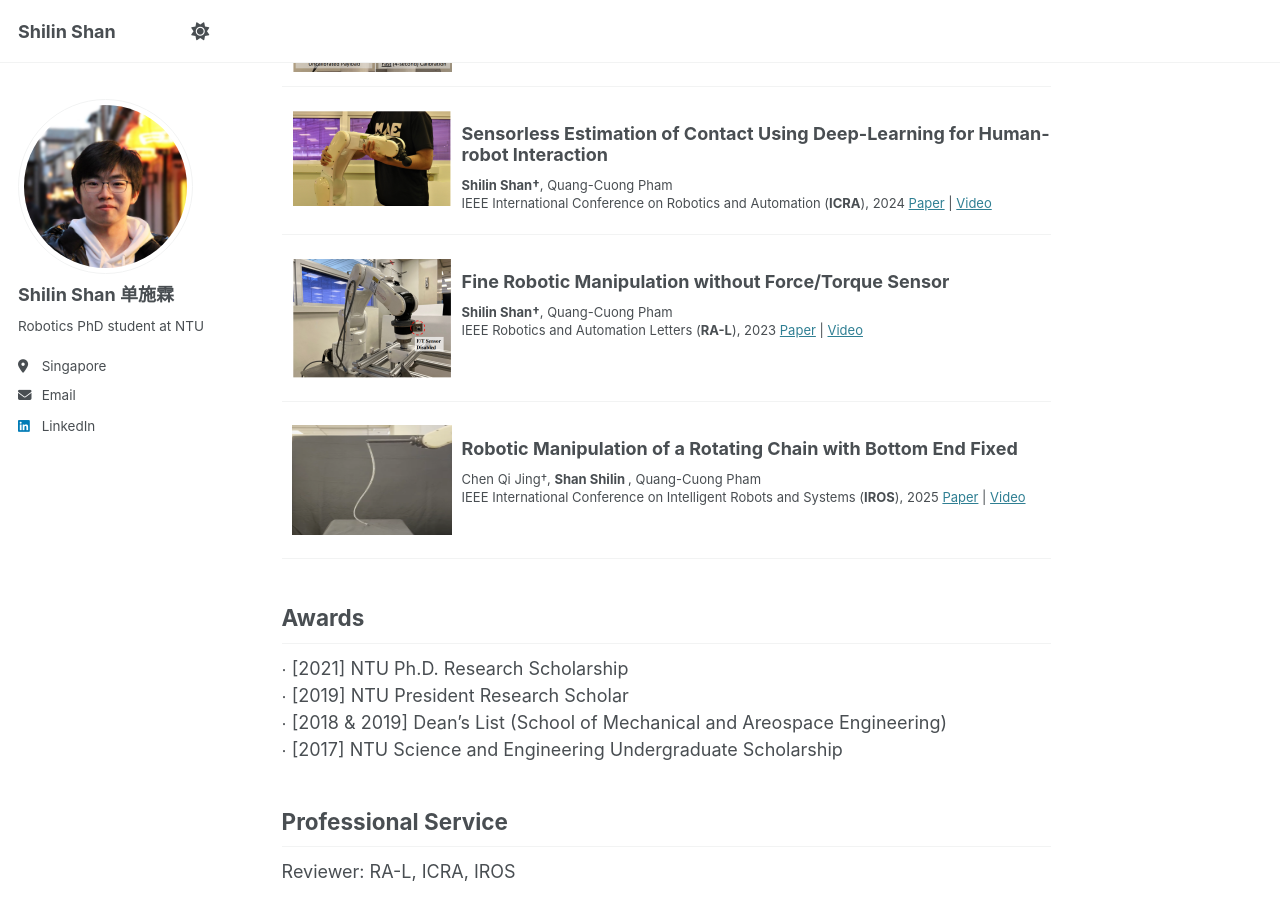
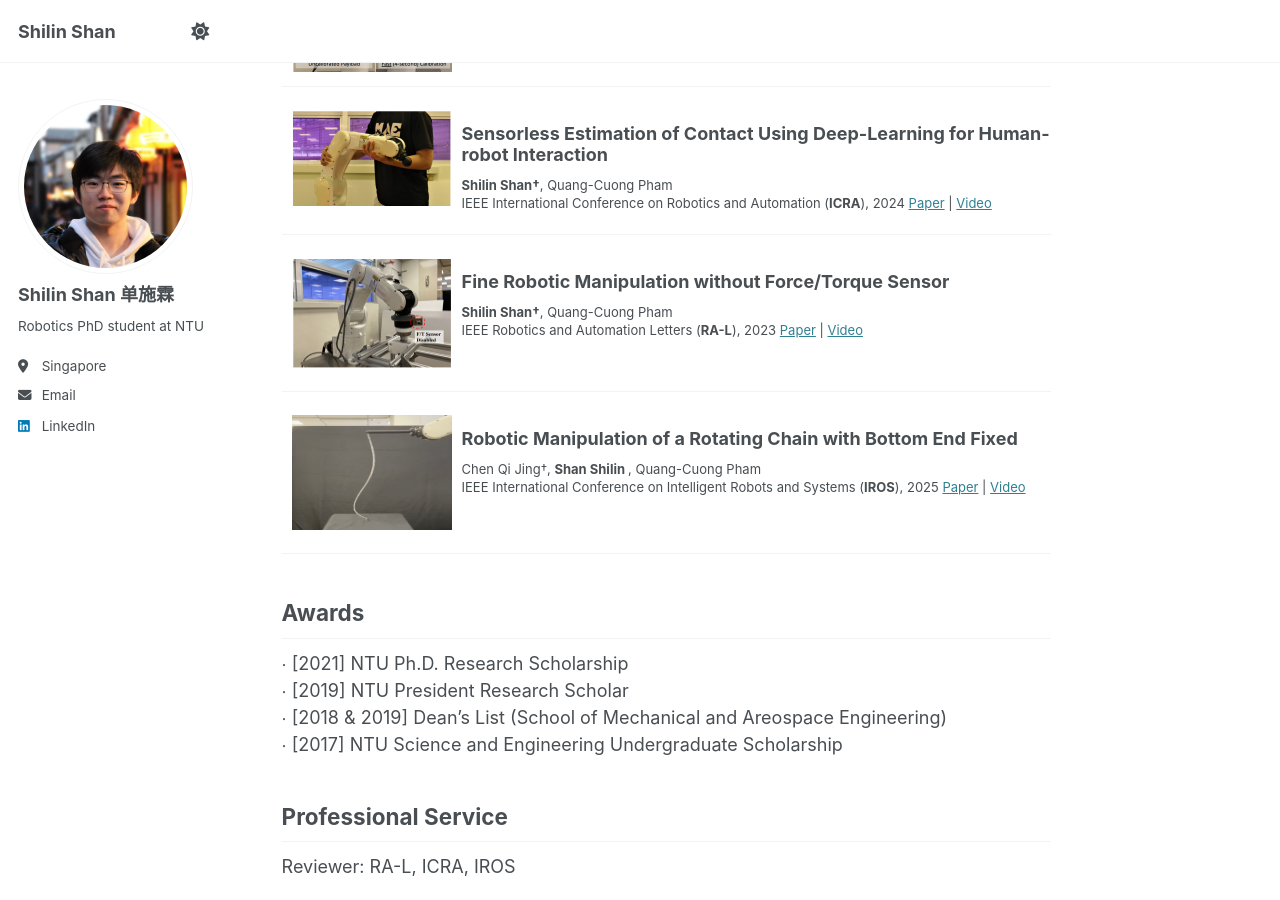
Before and after one commit to ShanShilin/ShanShilin.github.io, a Jekyll site: the page built from _pages/about.md, in a window 1280 px wide and 900 px high, scrolled down 1148 px. Built offline with Jekyll 4.4.1, drawn with Linux system fonts in a browser that asks for light colours.

Commit message:
Update about.md

```diff
--- a/_pages/about.md
+++ b/_pages/about.md
@@ -78,7 +78,7 @@ IEEE International Conference on Robotics and Automation (<strong>ICRA</strong>)
 </p>
 -----
 
-<img style="float: left; margin:5px 10px" src="../images/Fine_sensorless_manip_teasor_new.png" width="160" height="120">
+<img src="../images/Fine_sensorless_manip_teasor_new.png" style="float:left; width:160px !important; height:110px !important; object-fit:fill; max-width:none !important; display:inline-block !important; margin:5px 10px;">
 ### Fine Robotic Manipulation without Force/Torque Sensor
 <p style="line-height:1.0">
 <font size="2">
@@ -92,7 +92,7 @@ IEEE Robotics and Automation Letters (<strong>RA-L</strong>), 2023
 <div style="clear: both;"></div>
 -----
 
-<img src="../images/chain_bt_end_fix.png" style="float:left; width:160px !important; height:110px !important; object-fit:fill; max-width:none !important; display:inline-block !important; margin:5px 10px;">
+<img src="../images/chain_bt_end_fix.png" style="float:left; width:160px !important; height:115px !important; object-fit:fill; max-width:none !important; display:inline-block !important; margin:5px 10px;">
 ### Robotic Manipulation of a Rotating Chain with Bottom End Fixed
 <p style="line-height:1.0">
 <font size="2">
```
